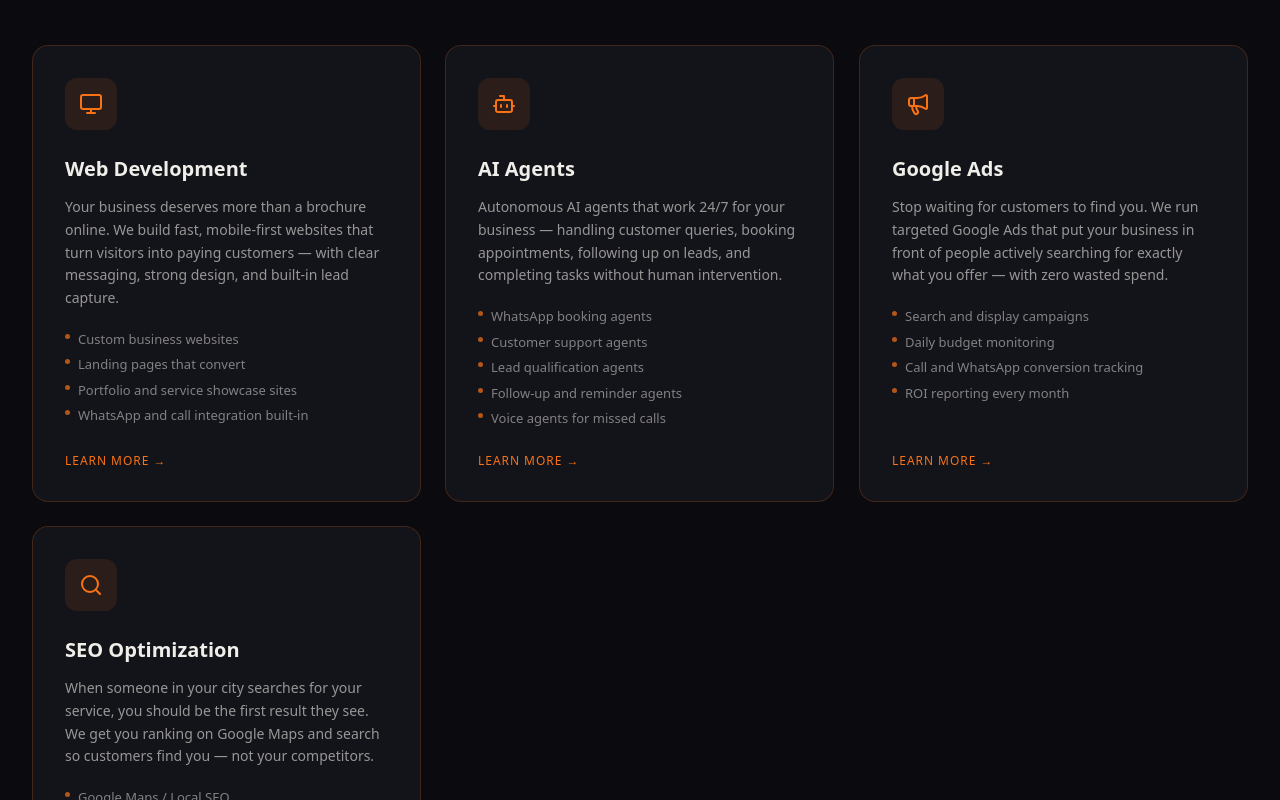
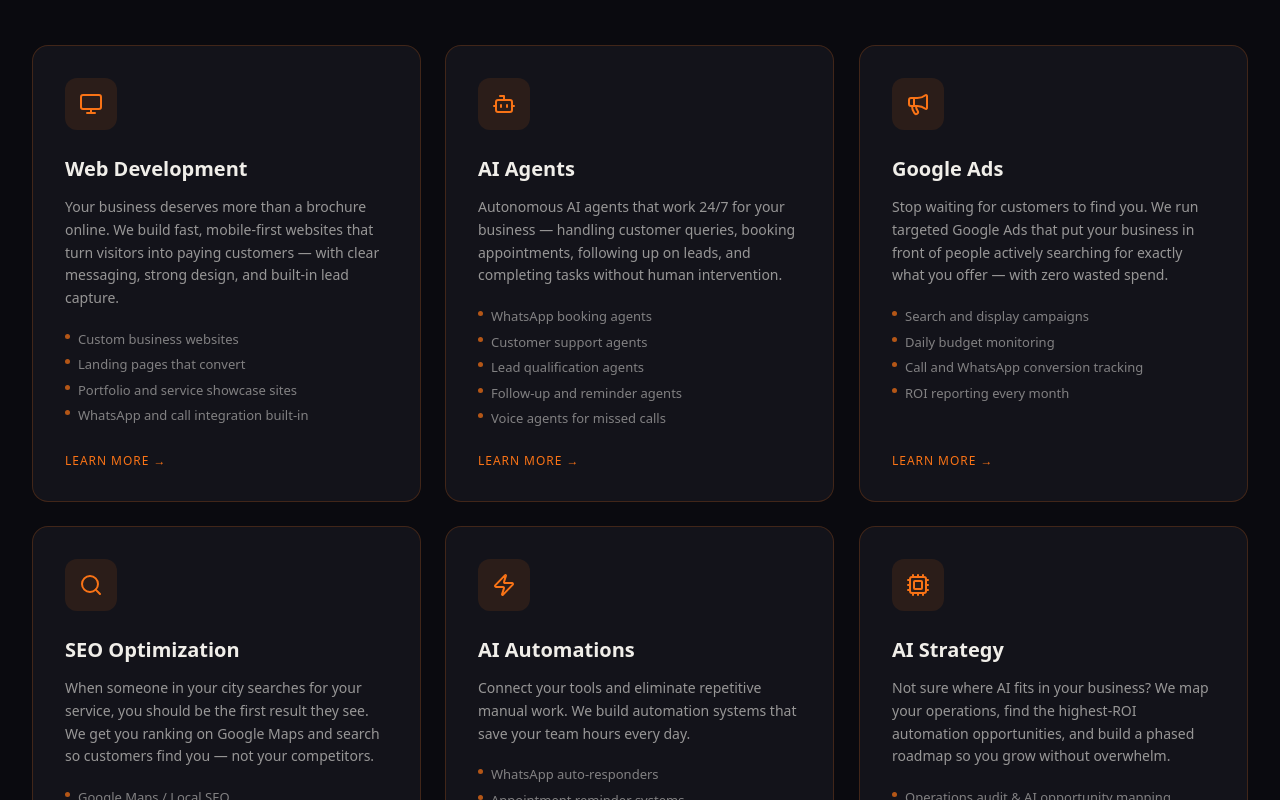
Before and after one commit to pratamwaghri2530-cloud/Samarth-Strategies, a Next.js app: page / in a window 1280 px wide. Shown: the part 2000-2800 px from the top of the page. Built offline with nearby package versions, Linux system fonts and the light colour scheme.

Commit message:
Fix: make content visible on live site

```diff
--- a/src/app/globals.css
+++ b/src/app/globals.css
@@ -57,8 +57,8 @@ body {
    SCROLL REVEAL
    ============================================================ */
 .reveal {
-  opacity: 0;
-  transform: translateY(40px);
+  opacity: 1 !important;
+  transform: none !important;
   transition: opacity 0.7s ease-out, transform 0.7s ease-out;
   will-change: transform, opacity;
 }
@@ -68,8 +68,8 @@ body {
 }
 
 .reveal-stagger > * {
-  opacity: 0;
-  transform: translateY(40px);
+  opacity: 1 !important;
+  transform: none !important;
   transition: opacity 0.7s ease-out, transform 0.7s ease-out;
   will-change: transform, opacity;
 }
```
